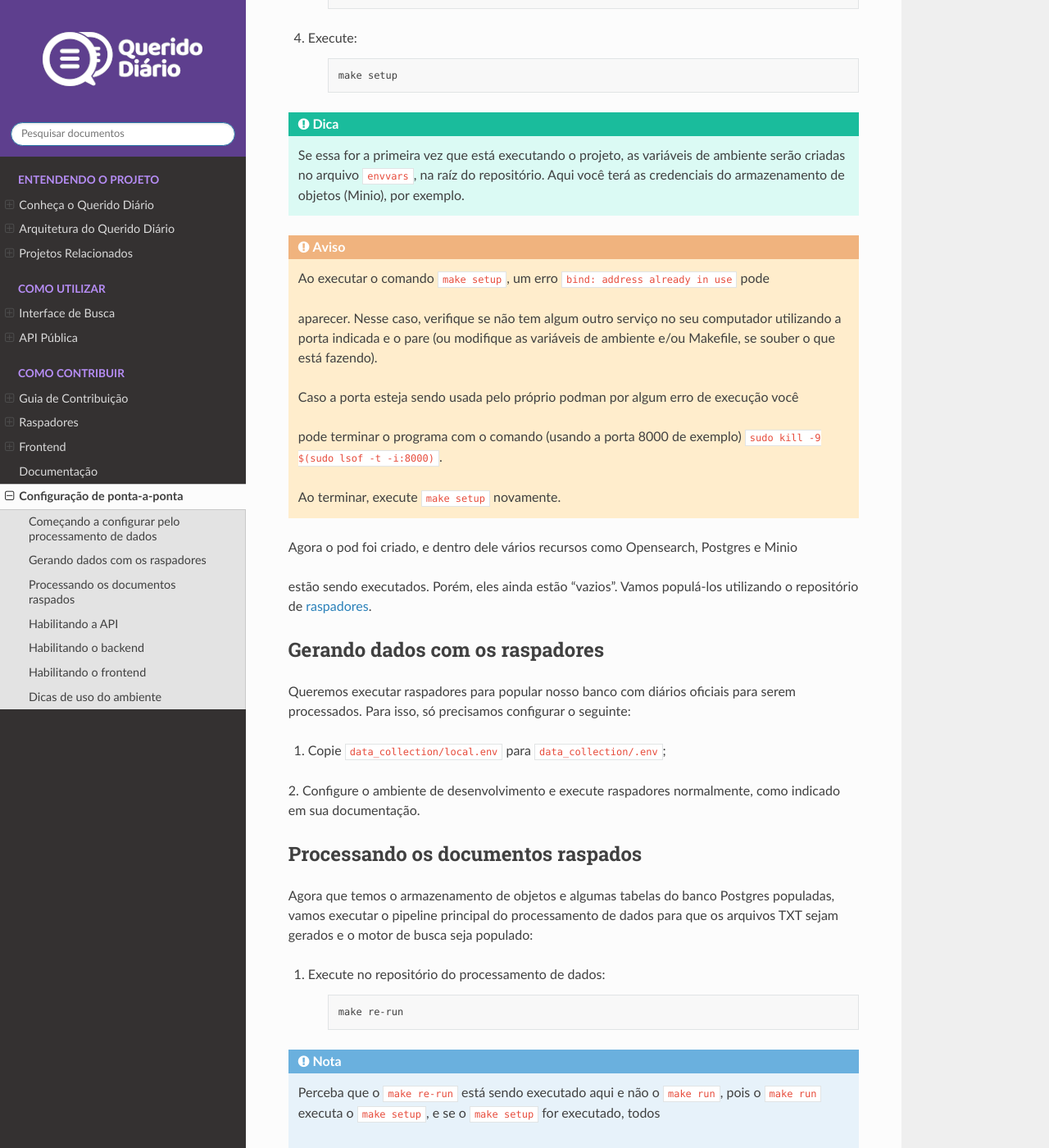
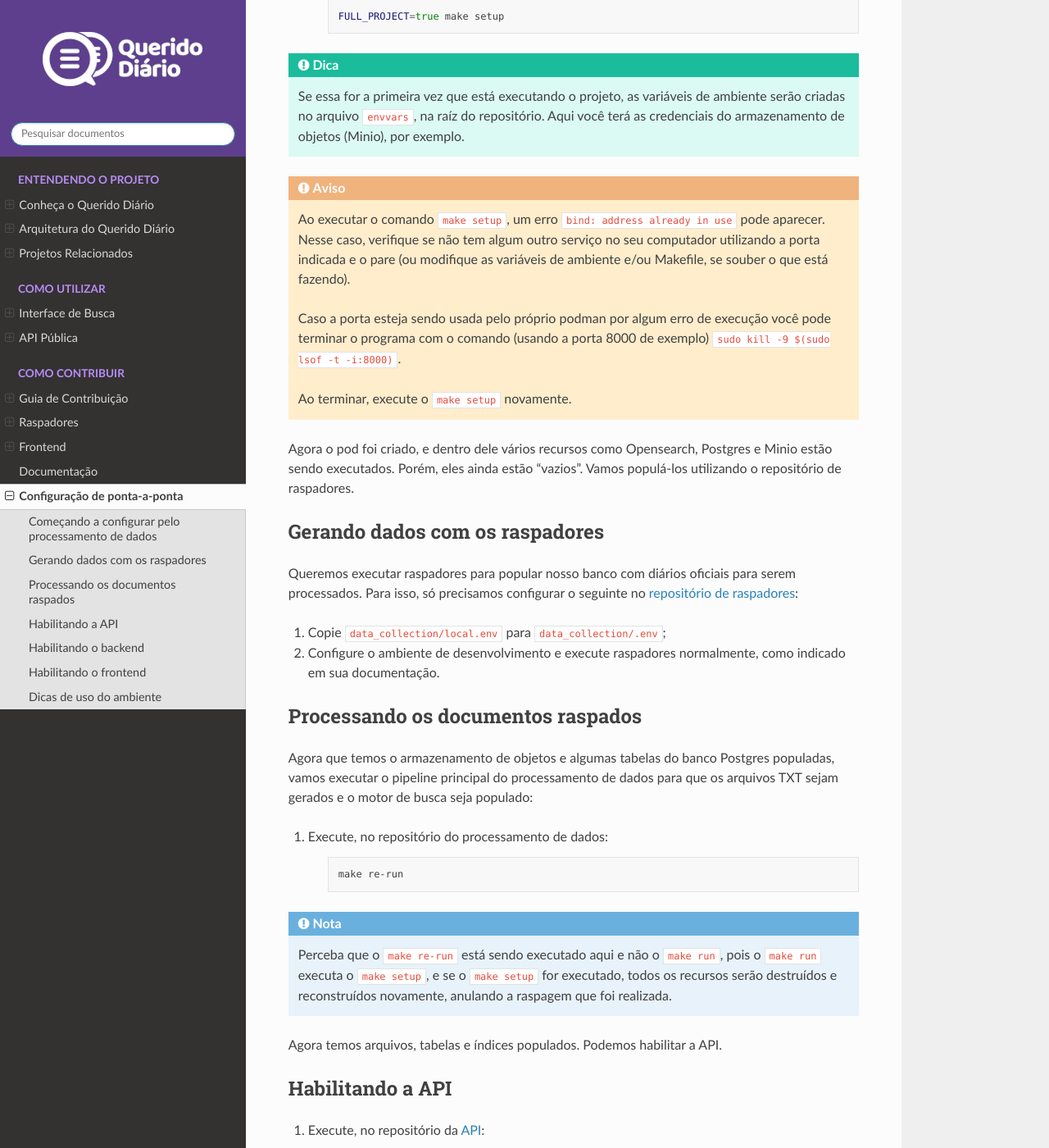
Before and after one commit to okfn-brasil/querido-diario-comunidade, a Sphinx documentation site: the page built from docs/pt_BR/source/contribuindo/configuracao-de-ponta-a-ponta.rst, in a window 1280 px wide and 1400 px high, scrolled down 818 px. Shown: the whole window at 82% size. Built offline with Sphinx 7.4.7 and the Read the Docs theme 3.1.0, drawn with Linux system fonts in a browser that asks for light colours; some of the changed text lies outside the part shown.

Commit message:
Melhora documentação de configuração ponta-a-ponta

```diff
--- a/docs/pt_BR/source/contribuindo/configuracao-de-ponta-a-ponta.rst
+++ b/docs/pt_BR/source/contribuindo/configuracao-de-ponta-a-ponta.rst
@@ -25,21 +25,18 @@
 
 1. `Instale o podman`_ (caso não esteja instalado);
 
-2. No Makefile do projeto, mude a variável ``FULL_PROJECT`` para ``true`` (isto faz com
-
-que portas adicionais sejam abertas pelo pod que será criado);
-
-3. Execute:
+2. Execute:
 
     .. code-block:: bash
 
       make build
 
-4. Execute:
+3. Execute (``FULL_PROJECT=true`` faz com que portas adicionais sejam abertas pelo pod
+   que será criado):
 
     .. code-block:: bash
 
-      make setup
+      FULL_PROJECT=true make setup
 
 .. tip::
     Se essa for a primeira vez que está executando o projeto, as variáveis de ambiente
@@ -48,33 +45,31 @@
 
 .. warning::
     Ao executar o comando ``make setup``, um erro ``bind: address already in use`` pode
-
     aparecer. Nesse caso, verifique se não tem algum outro serviço no seu computador
     utilizando a porta indicada e o pare (ou modifique as variáveis de ambiente e/ou
     Makefile, se souber o que está fazendo).
 
     Caso a porta esteja sendo usada pelo próprio podman por algum erro de execução você
-
     pode terminar o programa com o comando (usando a porta 8000 de exemplo) ``sudo
     kill -9 $(sudo lsof -t -i:8000)``.
 
-    Ao terminar, execute ``make setup`` novamente.
+    Ao terminar, execute o ``make setup`` novamente.
 
 Agora o pod foi criado, e dentro dele vários recursos como Opensearch, Postgres e Minio
-
 estão sendo executados. Porém, eles ainda estão "vazios". Vamos populá-los utilizando
-o repositório de `raspadores`_.
+o repositório de raspadores.
 
 Gerando dados com os raspadores
 *******************************
 
 Queremos executar raspadores para popular nosso banco com diários oficiais para serem
-processados. Para isso, só precisamos configurar o seguinte:
+processados. Para isso, só precisamos configurar o seguinte no
+`repositório de raspadores`_:
 
 1. Copie ``data_collection/local.env`` para ``data_collection/.env``;
 
 2. Configure o ambiente de desenvolvimento e execute raspadores normalmente, como
-indicado em sua documentação.
+   indicado em sua documentação.
 
 Processando os documentos raspados
 **********************************
@@ -83,7 +78,7 @@
 populadas, vamos executar o pipeline principal do processamento de dados para que os
 arquivos TXT sejam gerados e o motor de busca seja populado:
 
-1. Execute no repositório do processamento de dados:
+1. Execute, no repositório do processamento de dados:
 
     .. code-block:: bash
 
@@ -92,8 +87,7 @@
 .. note::
     Perceba que o ``make re-run`` está sendo executado aqui e não o ``make run``, pois
     o ``make run`` executa o ``make setup``, e se o ``make setup`` for executado, todos
-
-    os recursos serão destruído e reconstruídos novamente, anulando a raspagem que foi
+    os recursos serão destruídos e reconstruídos novamente, anulando a raspagem que foi
     realizada.
 
 Agora temos arquivos, tabelas e índices populados. Podemos habilitar a API.
@@ -101,7 +95,7 @@
 Habilitando a API
 *****************
 
-1. Execute:
+1. Execute, no repositório da `API`_:
 
     .. code-block:: bash
 
@@ -123,7 +117,7 @@
 *********************
 
 Para lidar com o `Querido Diário: Tecnologias na Educação`_, é necessário configurar o
-backend da seguinte forma:
+`backend`_ da seguinte forma:
 
 1. Configure o ambiente de desenvolvimento como indicado na documentação;
 
@@ -183,7 +177,7 @@
 
 4. Quer baixar mais arquivos de diários e processá-los?
 
-    Execute outro scrapy crawl no repositório querido-diario e então execute ``make
+    Execute outro ``scrapy crawl`` no repositório querido-diario e então execute ``make
     re-run`` no querido-diario-data-processing novamente.
 
 5. No frontend o live reload está habilitado, mas na API e backend não. Como checar as
@@ -206,7 +200,6 @@
 7. Como acessar o painel de admin do backend?
 
     Acesse `0.0.0.0:8000/api/admin <http://0.0.0.0:8000/api/admin>`_ com as credenciais
-
     de superusuário criadas anteriormente.
 
     .. tip::
@@ -216,6 +209,9 @@
 .. Referências
 .. _podman: https://podman.io/
 .. _processamento de dados: https://github.com/okfn-brasil/querido-diario-data-processing/
+.. _repositório de raspadores: https://github.com/okfn-brasil/querido-diario/
+.. _API: https://github.com/okfn-brasil/querido-diario-api/
+.. _backend: https://github.com/okfn-brasil/querido-diario-backend/
+.. _frontend: https://github.com/okfn-brasil/querido-diario-frontend/
 .. _Instale o podman: https://podman.io/docs/installation
-.. _raspadores: https://github.com/okfn-brasil/querido-diario/
 .. _Querido Diário\: Tecnologias na Educação: https://queridodiario.ok.org.br/educacao
```
Also changed, not shown: other parts of docs/pt_BR/source/contribuindo/configuracao-de-ponta-a-ponta.rst (+1 -1 lines).
